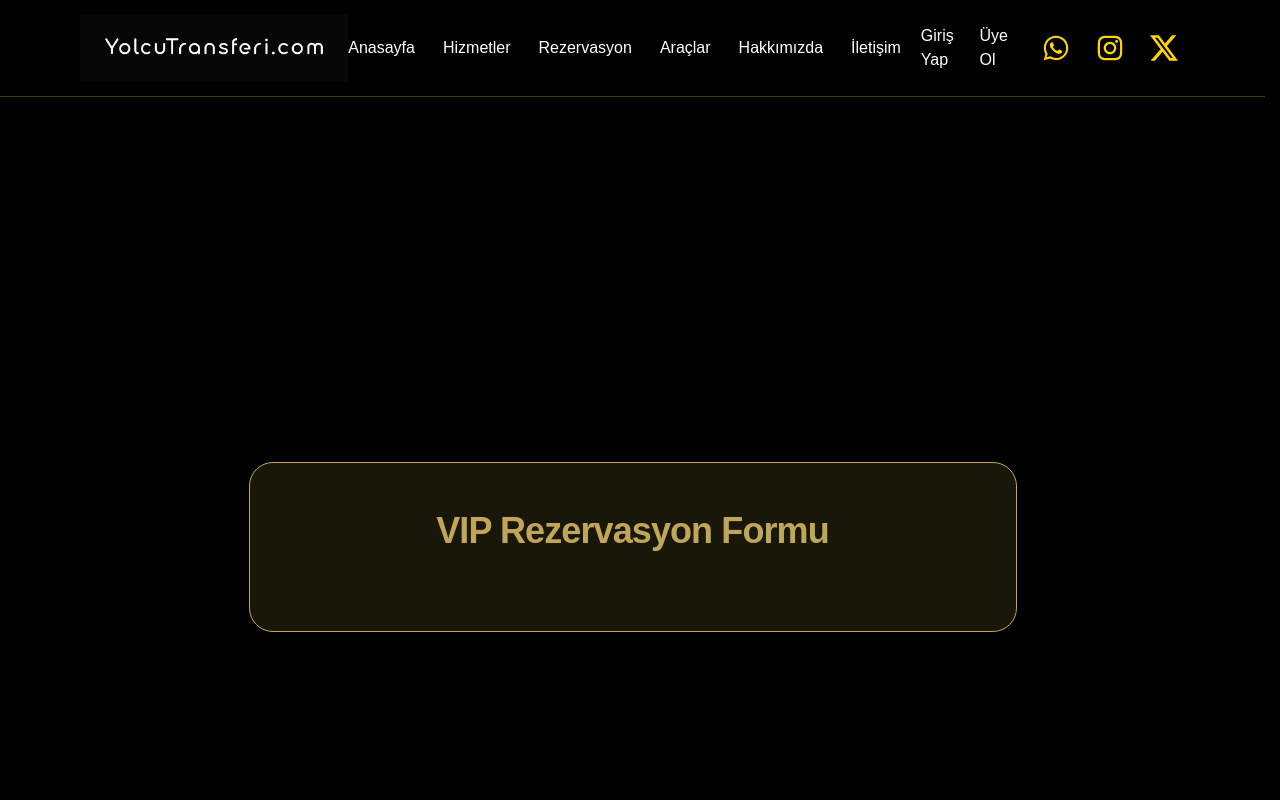
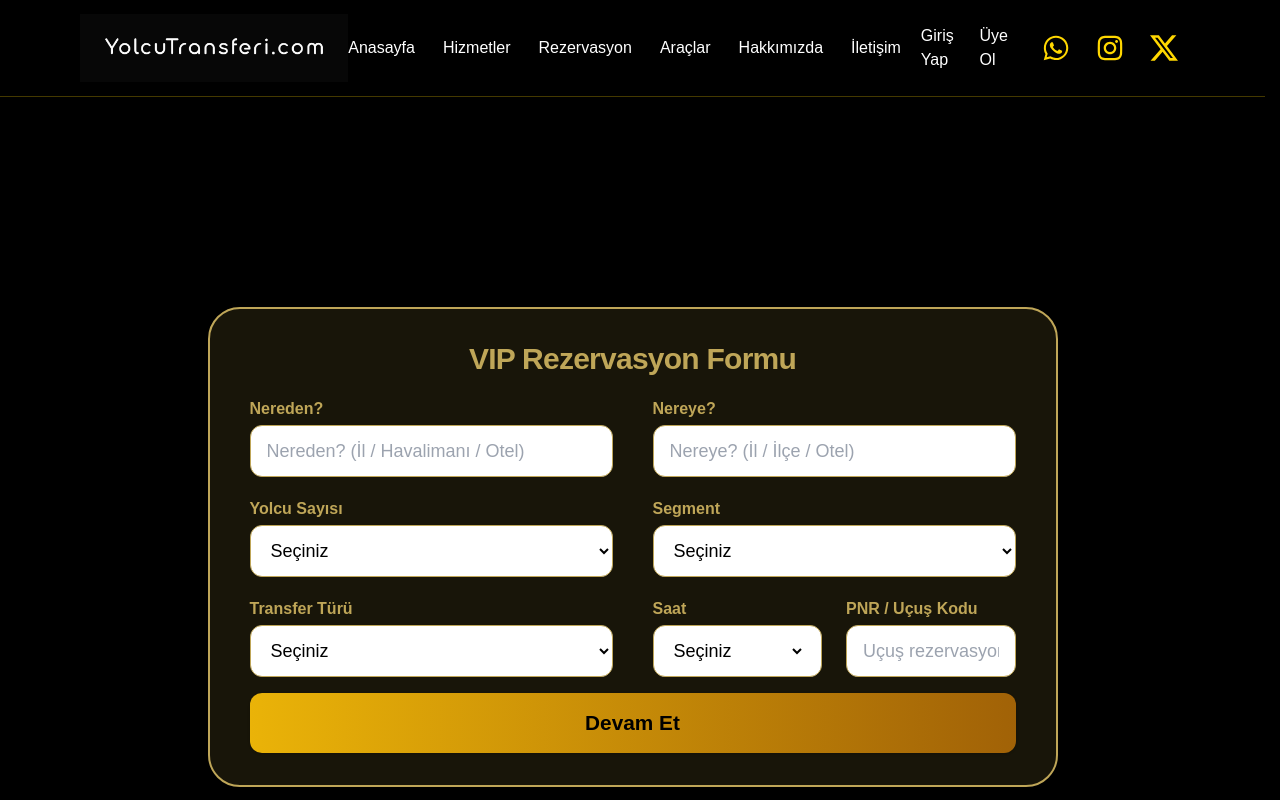
Before and after one commit to haliltayfur/yolcutransferi, a Next.js app: page /rezervasyon in a window 1280 px wide. Shown: the top 800 px of the page. Built offline with nearby package versions, Linux system fonts and the light colour scheme.

Commit message:
Update RezervasyonForm.jsx

```diff
--- a/app/rezervasyon/RezervasyonForm.jsx
+++ b/app/rezervasyon/RezervasyonForm.jsx
@@ -1,198 +1,19 @@
+// === Dosya: app/rezervasyon/RezervasyonForm.jsx ===
 "use client";
-import React, { useState, useEffect, useRef } from "react";
-import EkstralarAccordion from "./EkstralarAccordion";
-import { vehicles } from "../../data/vehicleList";
+import { useState } from "react";
 import { useRouter } from "next/navigation";
 
-// ------------------- ADRES AUTOCOMPLETE LOGIC --------------------
-function useAddressList() {
-  const [addressList, setAddressList] = useState([]);
-  useEffect(() => {
-    async function fetchAll() {
-      let [sehir, ilce, mahalle, airport] = await Promise.all([
-        fetch("/dumps/sehirler.json").then(r => r.json()).catch(()=>[]),
-        fetch("/dumps/ilceler.json").then(r => r.json()).catch(()=>[]),
-        fetch("/dumps/mahalleler-1.json").then(r => r.json()).catch(()=>[]),
-        fetch("/dumps/airports.json").then(r => r.json()).catch(()=>[]),
-      ]);
-      let out = [];
-      sehir.forEach(s => out.push(`${s.sehir_adi}`));
-      ilce.forEach(i => out.push(`${i.ilce_adi}`));
-      mahalle.forEach(m => out.push(`${m.mahalle_adi}`));
-      airport.forEach(a => out.push(`${a.name}`));
-      setAddressList(Array.from(new Set(out)));
-    }
-    fetchAll();
-  }, []);
-  return addressList;
-}
-function AutoCompleteInput({ value, onChange, placeholder }) {
-  const addressList = useAddressList();
-  const [suggestions, setSuggestions] = useState([]);
-  const [showList, setShowList] = useState(false);
-  useEffect(() => {
-    if (!value || value.length < 2) setSuggestions([]);
-    else {
-      const val = value.toLocaleLowerCase("tr-TR");
-      setSuggestions(addressList.filter(a => a.toLocaleLowerCase("tr-TR").includes(val)).slice(0, 12));
-    }
-  }, [value, addressList]);
-  return (
-    <div className="relative">
-      <input
-        className="input w-full bg-[#19160a] text-[#ffeec2] border border-[#bfa658] rounded-xl"
-        value={value}
-        onChange={e => { onChange(e.target.value); setShowList(true); }}
-        placeholder={placeholder}
-        onFocus={() => setShowList(true)}
-        onBlur={() => setTimeout(() => setShowList(false), 140)}
-        autoComplete="off"
-      />
-      {showList && suggestions.length > 0 &&
-        <ul className="absolute z-20 bg-[#19160a] border border-[#bfa658] rounded-lg w-full mt-1 text-[#ffeec2] max-h-52 overflow-y-auto shadow-lg">
-          {suggestions.map(s => (
-            <li key={s}
-              className="px-3 py-1 hover:bg-[#bfa658] hover:text-black cursor-pointer"
-              onClick={() => { onChange(s); setShowList(false); }}
-            >{s}</li>
-          ))}
-        </ul>
-      }
-    </div>
-  );
-}
-
-// ------------------- HARİTA MESAFE/SÜRE LOGIC -------------------
-function useDistance(from, to, time) {
-  const [data, setData] = useState({ km: "", min: "", error: "" });
-  useEffect(() => {
-    if (!from || !to) return;
-    async function fetchDist() {
-      setData({ km: "...", min: "...", error: "" });
-      try {
-        setTimeout(() => setData({
-          km: Math.floor(25 + Math.random() * 180) + " km",
-          min: (time && +time.split(":")[0] >= 7 && +time.split(":")[0] <= 10) ? "Yoğun Saat: 90 dk" : (30 + Math.floor(Math.random() * 60)) + " dk",
-          error: ""
-        }), 800);
-      } catch {
-        setData({ km: "", min: "", error: "Mesafe hesaplanamadı." });
-      }
-    }
-    fetchDist();
-  }, [from, to, time]);
-  return data;
-}
-
-// ------------------- AKILLI ARAÇ KOMBİNASYONU -------------------
-function bestVehicleCombos(people, segment) {
-  if (!people || !segment) return [];
-  let candidates = vehicles.filter(v => v.segment === segment);
-  candidates = candidates.sort((a, b) => b.max - a.max);
-  let combos = [];
-  let best = candidates.find(v => v.max >= people);
-  if (best) combos.push([{ ...best, count: 1 }]);
-  for (let a = 0; a < candidates.length; ++a) {
-    for (let b = a; b < candidates.length; ++b) {
-      let total = candidates[a].max + candidates[b].max;
-      if (total >= people && candidates[a].max < people) {
-        combos.push([
-          { ...candidates[a], count: 1 },
-          { ...candidates[b], count: 1 }
-        ]);
-      }
-    }
-  }
-  if (combos.length === 0 && candidates.length > 1) {
-    for (let a = 0; a < candidates.length; ++a)
-      for (let b = 0; b < candidates.length; ++b)
-        for (let c = 0; c < candidates.length; ++c) {
-          let sum = candidates[a].max + candidates[b].max + candidates[c].max;
-          if (sum >= people) {
-            combos.push([
-              { ...candidates[a], count: 1 },
-              { ...candidates[b], count: 1 },
-              { ...candidates[c], count: 1 }
-            ]);
-          }
-        }
-  }
-  if (combos.length === 0 && candidates.length > 0) {
-    combos.push([{ ...candidates[0], count: Math.ceil(people / candidates[0].max) }]);
-  }
-  const uniq = [];
-  combos.forEach(arr => {
-    let key = arr.map(i => i.label + i.count).sort().join(",");
-    if (!uniq.some(u => u.map(i => i.label + i.count).sort().join(",") === key)) uniq.push(arr);
-  });
-  return uniq.slice(0, 4);
-}
-
-// ------------------- PNR GÖSTER LOGIC -------------------
-const airportKeywords = [
-  "havalimanı", "istanbul havalimanı", "iga", "ist", "sabiha gökçen", "saw", "eskişehir havalimanı",
-  "antalya havalimanı", "ankara esenboğa", "esenboğa", "milas bodrum", "izmir adnan", "trabzon havalimanı"
-];
-function isAirportRelated(val) {
-  if (!val) return false;
-  const t = val.toLocaleLowerCase("tr-TR");
-  return airportKeywords.some(k => t.includes(k));
-}
-
-// ------------------- KVKK POPUP -------------------
-function KvkkPopup({ open, onClose }) {
-  const [html, setHtml] = useState("");
-  const [loading, setLoading] = useState(true);
-  useEffect(() => {
-    if (!open) return;
-    setLoading(true);
-    fetch("https://yolcutransferi.com/mesafeli-satis")
-      .then(r => r.text())
-      .then(txt => {
-        const match = txt.match(/<main[^>]*>([\s\S]*?)<\/main>/i);
-        setHtml(match ? match[1] : "İçerik yüklenemedi.");
-      })
-      .catch(() => setHtml("İçerik alınamadı."))
-      .finally(() => setLoading(false));
-  }, [open]);
-  if (!open) return null;
-  return (
-    <div className="fixed inset-0 z-[99] flex items-center justify-center bg-black/80">
-      <div className="relative bg-[#19160a] border-2 border-[#bfa658] rounded-2xl shadow-2xl w-[98vw] max-w-3xl max-h-[90vh] overflow-y-auto px-8 py-10">
-        <button
-          className="absolute -top-6 right-0 md:-top-8 md:right-2 bg-[#bfa658] text-black text-3xl font-bold rounded-full px-3 shadow hover:bg-yellow-400 z-50"
-          onClick={onClose}
-          style={{ boxShadow: "0 2px 10px #19160a60" }}
-        >×</button>
-        <div className="text-[#ffeec2] space-y-2" dangerouslySetInnerHTML={{ __html: loading ? "Yükleniyor..." : html }} />
-      </div>
-    </div>
-  );
-}
-
-// ------------------- SEGMENT, TRANSFER, SAATLER -------------------
-const segmentOptions = [
-  { key: "Ekonomik", label: "Ekonomik" },
-  { key: "Lüks", label: "Lüks" },
-  { key: "Prime+", label: "Prime+" }
-];
-const allTransfers = [
-  "VIP Havalimanı Transferi",
-  "Şehirler Arası Transfer",
-  "Kurumsal Etkinlik",
-  "Özel Etkinlik",
-  "Tur & Gezi",
-  "Toplu Transfer",
-  "Düğün vb Organizasyonlar"
-];
 const saatler = [];
 for (let h = 0; h < 24; ++h)
   for (let m of [0, 15, 30, 45]) saatler.push(`${h.toString().padStart(2, "0")}:${m.toString().padStart(2, "0")}`);
 
-// -------------- ANA REZERVASYON FORMU --------------
+function isAirport(str) {
+  if (!str) return false;
+  return /havalimanı|airport|uçuş/i.test(str);
+}
+
 export default function RezervasyonForm() {
   const router = useRouter();
-  // STATE
   const [from, setFrom] = useState("");
   const [to, setTo] = useState("");
   const [people, setPeople] = useState("");
@@ -200,89 +21,141 @@ export default function RezervasyonForm() {
   const [transfer, setTransfer] = useState("");
   const [date, setDate] = useState("");
   const [time, setTime] = useState("");
-  const [name, setName] = useState("");
-  const [surname, setSurname] = useState("");
-  const [tc, setTc] = useState("");
-  const [phone, setPhone] = useState("");
-  const [email, setEmail] = useState("");
   const [pnr, setPnr] = useState("");
-  const [note, setNote] = useState("");
-  const [extras, setExtras] = useState([]);
-  const [extrasQty, setExtrasQty] = useState({});
-  const [showSummary, setShowSummary] = useState(false);
-  const [showKvkkPopup, setShowKvkkPopup] = useState(false);
-  const [fieldErrors, setFieldErrors] = useState({});
-  const [kvkkChecked, setKvkkChecked] = useState(false);
+  const [errors, setErrors] = useState({});
 
-  // MESAFE/SÜRE
-  const { km, min, error: distErr } = useDistance(from, to, time);
-
-  // GİRİŞ YAPAN KULLANICIYI OTOMATİK DOLDURMA
-  useEffect(() => {
-    if (typeof window !== "undefined") {
-      const u = localStorage.getItem("user") || localStorage.getItem("uye_bilgi");
-      if (u) {
-        const usr = JSON.parse(u);
-        setName(usr.ad || usr.name || "");
-        setSurname(usr.soyad || usr.surname || "");
-        setPhone(usr.telefon || usr.phone || "");
-        setEmail(usr.email || "");
-      }
-    }
-  }, []);
-
-  // Validasyon fonksiyonları
-  const isValidTC = t => /^[1-9]\d{9}[02468]$/.test(t) && t.length === 11;
-  const isValidPhone = t => /^05\d{9}$/.test(t) && t.length === 11;
-  const isValidEmail = t => /^\S+@\S+\.\S+$/.test(t);
-
-  function handleTcChange(val) {
-    setTc(val.replace(/\D/g, "").slice(0, 11));
-  }
-  function handlePhoneChange(val) {
-    let num = val.replace(/\D/g, "");
-    if (num.length > 0 && num[0] !== "0") num = "0" + num;
-    setPhone(num.slice(0, 11));
-  }
-
-  const vehicleCombos = bestVehicleCombos(Number(people), segment);
+  const pnrRequired =
+    transfer === "VIP Havalimanı Transferi" ||
+    isAirport(from) ||
+    isAirport(to);
 
   function handleSubmit(e) {
     e.preventDefault();
-    const err = {};
-    if (!from) err.from = "Lütfen kalkış noktası giriniz.";
-    if (!to) err.to = "Lütfen varış noktası giriniz.";
-    if (!people) err.people = "Kişi sayısı zorunlu.";
-    if (!segment) err.segment = "Lütfen segment seçiniz.";
-    if (!transfer) err.transfer = "Lütfen transfer tipi seçiniz.";
-    if (!date) err.date = "Tarih zorunlu.";
-    if (!time) err.time = "Saat zorunlu.";
-    if (!name) err.name = "Ad zorunlu.";
-    if (!surname) err.surname = "Soyad zorunlu.";
-    if (!isValidTC(tc)) err.tc = "Geçerli bir TC Kimlik No giriniz.";
-    if (!isValidPhone(phone)) err.phone = "Geçerli bir 05xx ile başlayan telefon giriniz.";
-    if (!isValidEmail(email)) err.email = "Geçerli e-posta adresi giriniz.";
-    if (!kvkkChecked) err.kvkk = "KVKK onayı zorunludur.";
-    setFieldErrors(err);
+    let err = {};
+    if (!from) err.from = "Nereden?";
+    if (!to) err.to = "Nereye?";
+    if (!people) err.people = "Yolcu sayısı";
+    if (!segment) err.segment = "Segment";
+    if (!transfer) err.transfer = "Transfer türü";
+    if (!date) err.date = "Tarih";
+    if (!time) err.time = "Saat";
+    if (pnrRequired && !pnr) err.pnr = "PNR zorunlu!";
+    setErrors(err);
     if (Object.keys(err).length > 0) return;
-    setShowSummary(true);
+    // Buradan sonra yönlendirme veya API işlemi yapabilirsin.
+    // router.push(`/rezervasyon/ozet?...`)
   }
 
-  const showPNR = transfer === "VIP Havalimanı Transferi" || isAirportRelated(from) || isAirportRelated(to);
-
   return (
-    <section className="w-full max-w-3xl mx-auto rounded-3xl shadow-2xl bg-[#19160a] border border-[#bfa658] px-6 md:px-10 py-12 my-10">
-      <h1 className="text-3xl md:text-4xl font-extrabold text-[#bfa658] tracking-tight mb-8 text-center font-quicksand">
+    <form
+      onSubmit={handleSubmit}
+      autoComplete="on"
+      className="w-full max-w-[850px] flex flex-col justify-center items-center border-2 border-[#bfa658] rounded-[32px] bg-[rgba(25,22,10,0.96)] px-6 md:px-10 py-8 shadow-lg"
+    >
+      <h1 className="font-extrabold text-[#bfa658] tracking-tight text-center font-quicksand text-2xl md:text-3xl mb-5">
         VIP Rezervasyon Formu
       </h1>
-      <form onSubmit={handleSubmit} autoComplete="on" className="flex flex-col gap-2">
-        {/* Tüm form inputlarını (from, to, name, surname, phone, email, ...) yukarıdaki stateler ile kontrol et,
-             ve otomatik doldurulmuş olarak bırak */}
-        {/* ... Diğer form alanları ve butonlar burada ... */}
-      </form>
-      <KvkkPopup open={showKvkkPopup} onClose={() => setShowKvkkPopup(false)} />
-      {/* REZERVASYON ÖZETİ */}
-      {/* ...SummaryPopup burada olacak... */}
-    </section>
+      <div className="w-full grid grid-cols-1 md:grid-cols-2 gap-x-10 gap-y-5">
+        <div>
+          <label className="font-bold text-[#bfa658] mb-1 block">Nereden?</label>
+          <input type="text" value={from} onChange={e => setFrom(e.target.value)}
+            placeholder="Nereden? (İl / Havalimanı / Otel)"
+            className="w-full bg-[#fff] text-black border border-[#bfa658] rounded-xl px-4 py-3 text-lg"
+            style={{ height: 52 }}
+            autoComplete="address-level2"
+          />
+        </div>
+        <div>
+          <label className="font-bold text-[#bfa658] mb-1 block">Nereye?</label>
+          <input type="text" value={to} onChange={e => setTo(e.target.value)}
+            placeholder="Nereye? (İl / İlçe / Otel)"
+            className="w-full bg-[#fff] text-black border border-[#bfa658] rounded-xl px-4 py-3 text-lg"
+            style={{ height: 52 }}
+            autoComplete="address-level2"
+          />
+        </div>
+        <div>
+          <label className="font-bold text-[#bfa658] mb-1 block">Yolcu Sayısı</label>
+          <select value={people} onChange={e => setPeople(e.target.value)}
+            className="w-full bg-[#fff] text-black border border-[#bfa658] rounded-xl px-4 py-3 text-lg"
+            style={{ height: 52 }}>
+            <option value="">Seçiniz</option>
+            {Array.from({ length: 24 }, (_, i) => i + 1).map(val =>
+              <option key={val} value={val}>{val}</option>
+            )}
+          </select>
+        </div>
+        <div>
+          <label className="font-bold text-[#bfa658] mb-1 block">Segment</label>
+          <select value={segment} onChange={e => setSegment(e.target.value)}
+            className="w-full bg-[#fff] text-black border border-[#bfa658] rounded-xl px-4 py-3 text-lg"
+            style={{ height: 52 }}>
+            <option value="">Seçiniz</option>
+            <option value="Ekonomik">Ekonomik</option>
+            <option value="Lüks">Lüks</option>
+            <option value="Prime+">Prime+</option>
+          </select>
+        </div>
+        <div>
+          <label className="font-bold text-[#bfa658] mb-1 block">Transfer Türü</label>
+          <select value={transfer} onChange={e => setTransfer(e.target.value)}
+            className="w-full bg-[#fff] text-black border border-[#bfa658] rounded-xl px-4 py-3 text-lg"
+            style={{ height: 52 }}>
+            <option value="">Seçiniz</option>
+            <option value="VIP Havalimanı Transferi">VIP Havalimanı Transferi</option>
+            <option value="Şehirler Arası Transfer">Şehirler Arası Transfer</option>
+            <option value="Kurumsal Etkinlik">Kurumsal Etkinlik</option>
+            <option value="Özel Etkinlik">Özel Etkinlik</option>
+            <option value="Tur & Gezi">Tur & Gezi</option>
+            <option value="Toplu Transfer">Toplu Transfer</option>
+            <option value="Düğün vb Organizasyonlar">Düğün vb Organizasyonlar</option>
+          </select>
+        </div>
+        <div className="flex flex-row gap-x-6">
+          <div className="flex-1">
+            <label className="font-bold text-[#bfa658] mb-1 block">Saat</label>
+            <div
+              tabIndex={0}
+              className="w-full bg-[#fff] text-black border border-[#bfa658] rounded-xl px-4 py-3 text-lg cursor-pointer flex items-center"
+              style={{ height: 52 }}
+              onClick={() => document.getElementById("saat-picker").focus()}
+            >
+              <select
+                id="saat-picker"
+                value={time}
+                onChange={e => setTime(e.target.value)}
+                className="bg-transparent border-0 outline-none text-black w-full text-lg"
+                style={{ padding: 0, height: "1.7em" }}
+                tabIndex={-1}
+              >
+                <option value="">Seçiniz</option>
+                {saatler.map(saat => <option key={saat} value={saat}>{saat}</option>)}
+              </select>
+            </div>
+          </div>
+          <div className="flex-1">
+            <label className="font-bold text-[#bfa658] mb-1 block">PNR / Uçuş Kodu</label>
+            <input
+              type="text"
+              value={pnr}
+              onChange={e => setPnr(e.target.value)}
+              placeholder="Uçuş rezervasyon kodu"
+              className="w-full bg-[#fff] text-black border border-[#bfa658] rounded-xl px-4 py-3 text-lg"
+              style={{ height: 52 }}
+            />
+          </div>
+        </div>
+      </div>
+      <button
+        type="submit"
+        className="w-full bg-gradient-to-r from-yellow-500 to-yellow-700 text-black font-bold py-4 mt-4 rounded-xl text-xl shadow hover:scale-105 transition"
+        style={{
+          fontSize: "1.3rem",
+        }}
+      >
+        Devam Et
+      </button>
+    </form>
   );
 }
+// === Dosya SONU: app/rezervasyon/RezervasyonForm.jsx ===
```
